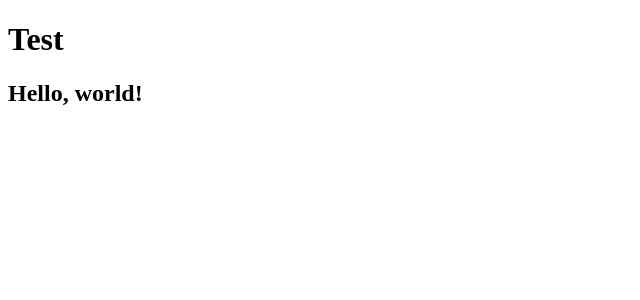
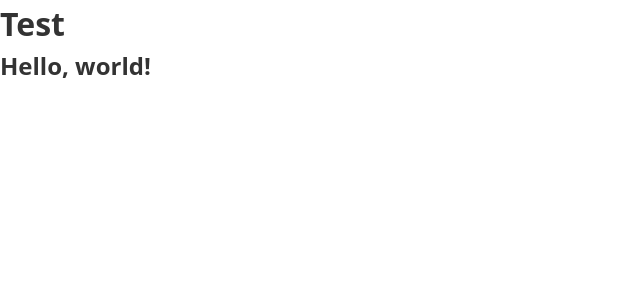
Before and after one commit to nicrodriguezval/svelte-test, a SvelteKit app: page / in a window 1280 px wide. Shown: the top 300 px of the page, without its empty margins (0-640 px from the left). Built offline with nearby package versions, Linux system fonts and the light colour scheme.

Commit message:
global styles

```diff
--- a/src/app.html
+++ b/src/app.html
@@ -6,6 +6,7 @@
 		<meta name="viewport" content="width=device-width, initial-scale=1" />
 		<title>Test</title>
 		%sveltekit.head%
+		<link rel="stylesheet" href="%sveltekit.assets%/globals.css" />
 	</head>
 	<body data-sveltekit-preload-data="hover">
 		<div>%sveltekit.body%</div>
--- /dev/null
+++ b/static/globals.css
@@ -0,0 +1,16 @@
+*,
+*::after,
+*::before {
+	box-sizing: border-box;
+	padding: 0;
+	margin: 0;
+}
+
+body {
+	font-family: 'system-ui', 'Segoe UI', Roboto, Oxygen, Ubuntu, Cantarell, 'Open Sans',
+		'Helvetica Neue', sans-serif;
+	font-size: 1rem;
+	line-height: 1.5;
+	color: #333;
+	min-height: 100vh;
+}
```
